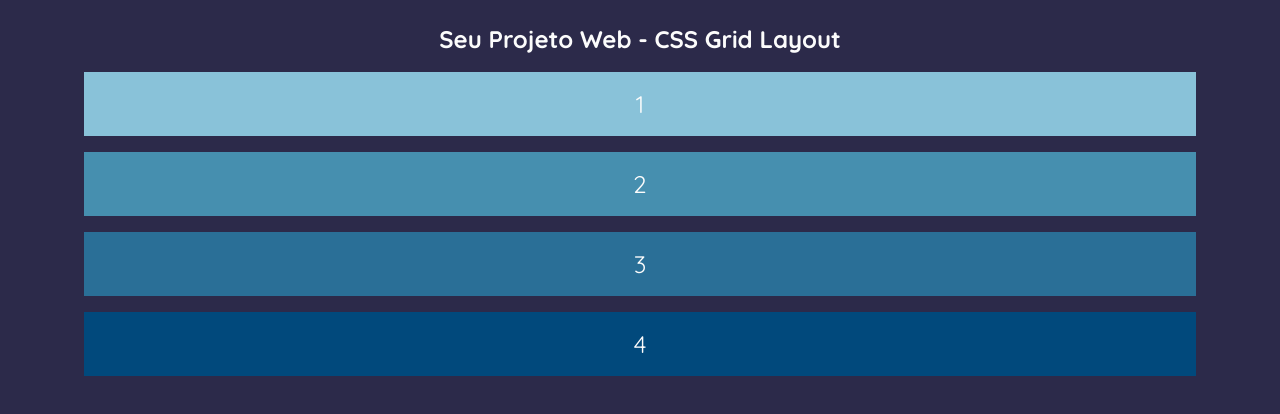
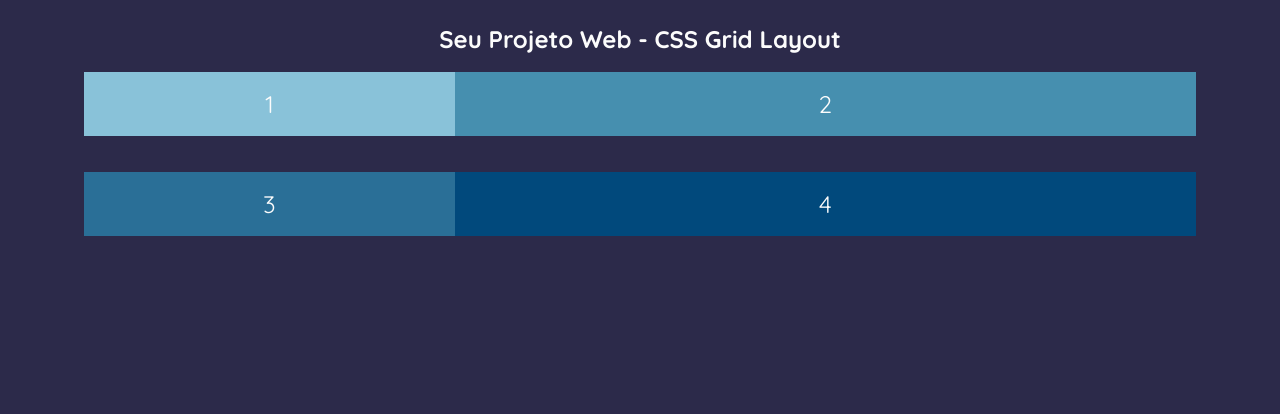
Before and after one commit to douglas-fabiano1/design-responsivo-flex-e-grid, a plain HTML site: page index.html in a window 1280 px wide. Drawn offline with Linux system fonts and the light colour scheme.

Commit message:
colunas e linhas do grid

```diff
--- a/css/styles.css
+++ b/css/styles.css
@@ -32,6 +32,8 @@
     padding: 10px 20px;
     border-radius: var(--radius);
     display: grid;
+    grid-template-columns: 1fr 2fr;
+    grid-template-rows: 100px 100px;
 }
 
 .box {
```
